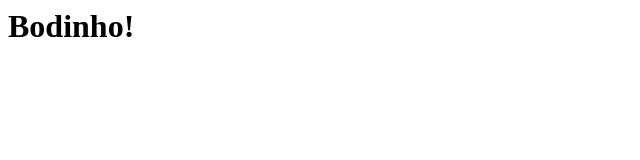
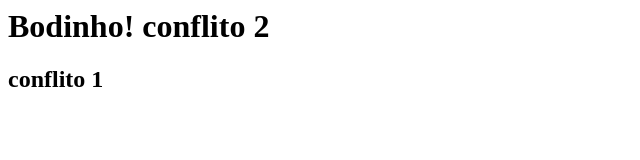
Before and after one commit to vksilva/teste_git, a plain HTML site: page index.html in a window 1280 px wide. Shown: the whole page, without its empty margins (0-640 px from the left). Drawn offline with Linux system fonts and the light colour scheme.

Commit message:
Adicionando conflitos

```diff
--- a/index.html
+++ b/index.html
@@ -2,6 +2,7 @@
 	<head>
 	</head>
 	<body>
-		<h1>Bodinho!</h1>
+		<h1>Bodinho! conflito 2</h1>
+		<h2>conflito 1</h2>
 	</body>
 </html>
```
